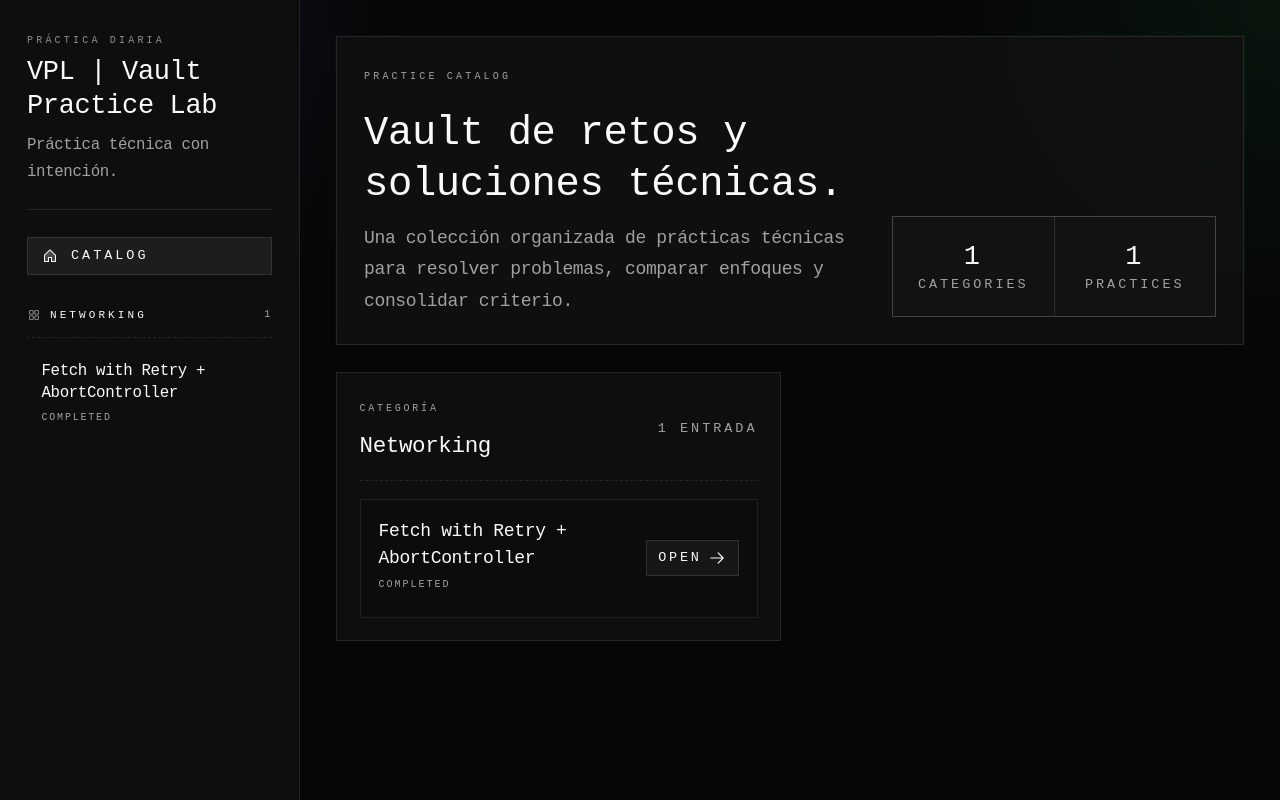
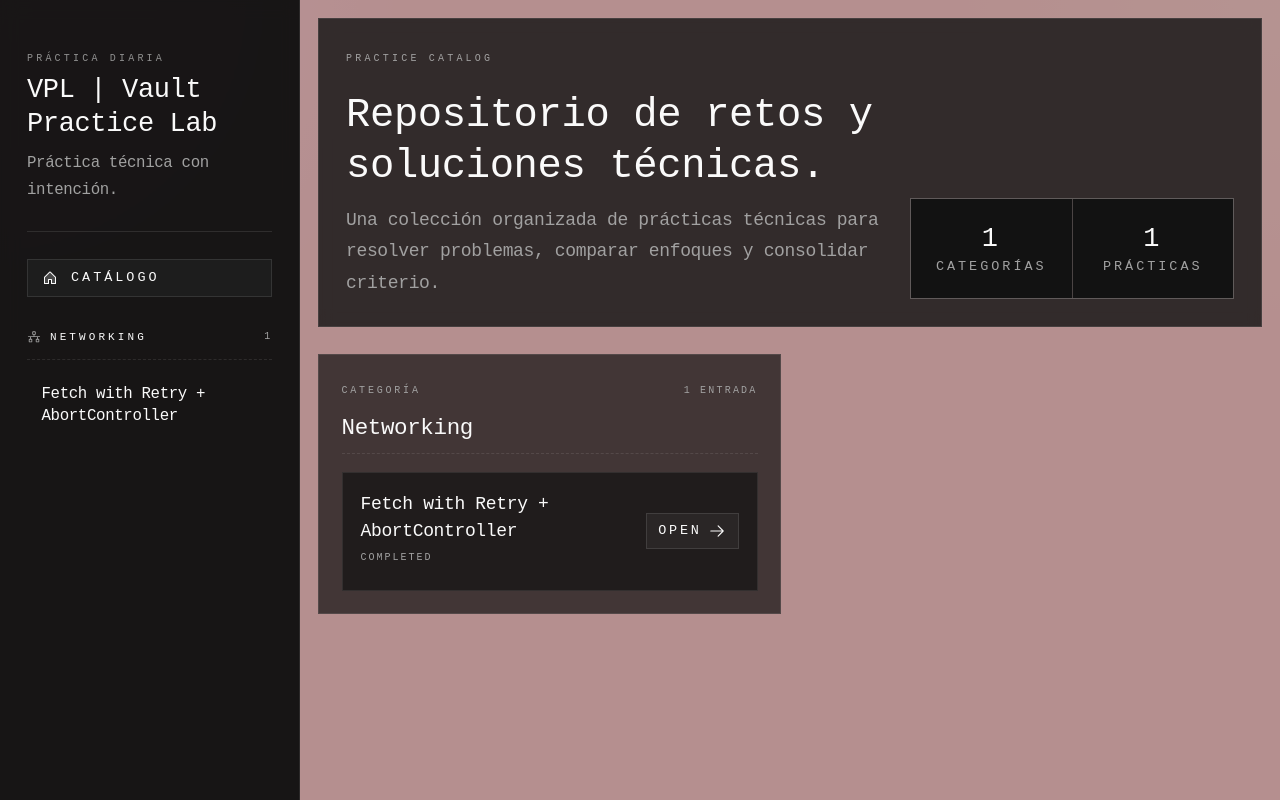
Before and after one commit to RE15EL/VPL, a React (Vite) app: page / in a window 1280 px wide. Built offline with nearby package versions, Linux system fonts and the light colour scheme.

Commit message:
refactor(ui): simplify catalog shell layout

```diff
--- a/src/app/layout/app-shell.tsx
+++ b/src/app/layout/app-shell.tsx
@@ -1,18 +1,12 @@
-import { HouseIcon, SquaresFourIcon } from "@phosphor-icons/react";
+import { HouseIcon, NetworkIcon } from "@phosphor-icons/react";
 import { NavLink, Outlet } from "react-router-dom";
 
 import { practiceCategoryGroups } from "@/app/catalog/practices";
-import { getPracticeHref, type PracticeStatus } from "@/app/catalog/types";
+import { getPracticeHref } from "@/app/catalog/types";
 import { cn } from "@/lib/utils";
 
 import { RotatingSlogan } from "../../components/rotating-slogan";
 import { brandSlogans } from "@/constants/brand-slogans";
-
-const statusLabel: Record<PracticeStatus, string> = {
-  draft: "Draft",
-  "in-progress": "In progress",
-  completed: "Completed",
-};
 
 const formatCategoryTitle = (value: string) =>
   value
@@ -22,9 +16,9 @@ const formatCategoryTitle = (value: string) =>
 
 export function AppShell() {
   return (
-    <div className="mx-auto grid min-h-svh w-full max-w-360 lg:grid-cols-[300px_minmax(0,1fr)]">
-      <aside className="border-b border-border/70 bg-sidebar/95 px-5 py-6 backdrop-blur lg:sticky lg:top-0 lg:h-svh lg:border-r lg:border-b-0 lg:px-6">
-        <div className="flex items-start justify-between gap-4 border-b border-sidebar-border pb-5">
+    <div className="mx-auto grid min-h-svh w-full max-w-360 lg:grid-cols-[300px_minmax(0,1fr)] bg-red-200/70">
+      <aside className="border-b border-border/70 bg-sidebar/95 p-4 backdrop-blur lg:sticky lg:top-0 lg:h-svh lg:border-r lg:border-b-0 lg:px-6">
+        <div className="flex items-start justify-between gap-4 border-b border-sidebar-border md:py-6">
           <div className="space-y-2">
             <RotatingSlogan items={brandSlogans} />
             <h1 className="max-w-[12ch] text-2xl leading-tight text-sidebar-foreground">
@@ -49,13 +43,13 @@ export function AppShell() {
             }
           >
             <HouseIcon size={16} weight="duotone" />
-            Catalog
+            Catálogo
           </NavLink>
 
           {practiceCategoryGroups.map((group) => (
             <section key={group.category} className="space-y-2">
               <div className="flex items-center gap-2 border-b border-dashed border-sidebar-border/90 pb-2">
-                <SquaresFourIcon size={14} className="text-muted-foreground" />
+                <NetworkIcon size={14} className="text-muted-foreground" />
                 <h2 className="text-[11px] uppercase tracking-[0.28em] text-sidebar-foreground">
                   {formatCategoryTitle(group.category)}
                 </h2>
@@ -79,9 +73,6 @@ export function AppShell() {
                     }
                   >
                     <p className="text-sm leading-snug">{practice.title}</p>
-                    <p className="mt-1 text-[10px] uppercase tracking-[0.18em] text-muted-foreground">
-                      {statusLabel[practice.status]}
-                    </p>
                   </NavLink>
                 ))}
               </div>
@@ -91,7 +82,7 @@ export function AppShell() {
       </aside>
 
       <div className="min-w-0">
-        <main className="min-h-svh px-4 py-4 sm:px-6 sm:py-6 lg:px-8 lg:py-8">
+        <main className="min-h-svh p-4">
           <Outlet />
         </main>
       </div>
--- a/src/app/pages/catalog-home.tsx
+++ b/src/app/pages/catalog-home.tsx
@@ -1,7 +1,10 @@
 import { ArrowRight } from "@phosphor-icons/react";
 import { Link } from "react-router-dom";
 
-import { practiceCategoryGroups, practiceDefinitions } from "@/app/catalog/practices";
+import {
+  practiceCategoryGroups,
+  practiceDefinitions,
+} from "@/app/catalog/practices";
 import { getPracticeHref } from "@/app/catalog/types";
 import { Button } from "@/components/ui/button";
 
@@ -21,21 +24,26 @@ export function CatalogHomePage() {
         <div className="mt-4 flex flex-col gap-6 lg:flex-row lg:items-end lg:justify-between">
           <div className="max-w-3xl space-y-3">
             <h1 className="text-3xl leading-tight text-foreground sm:text-4xl">
-              Vault de retos y soluciones técnicas.
+              Repositorio de retos y soluciones técnicas.
             </h1>
             <p className="max-w-2xl text-sm leading-7 text-muted-foreground sm:text-base">
-              Una colección organizada de prácticas técnicas para resolver problemas, comparar enfoques y consolidar criterio.
+              Una colección organizada de prácticas técnicas para resolver
+              problemas, comparar enfoques y consolidar criterio.
             </p>
           </div>
 
           <div className="grid grid-cols-2 gap-px border border-border bg-border text-center text-xs uppercase tracking-[0.22em] sm:min-w-72">
             <div className="bg-card px-4 py-5">
-              <p className="text-2xl text-foreground">{practiceCategoryGroups.length}</p>
-              <p className="mt-2 text-muted-foreground">Categories</p>
+              <p className="text-2xl text-foreground">
+                {practiceCategoryGroups.length}
+              </p>
+              <p className="mt-2 text-muted-foreground">Categorías</p>
             </div>
             <div className="bg-card px-4 py-5">
-              <p className="text-2xl text-foreground">{practiceDefinitions.length}</p>
-              <p className="mt-2 text-muted-foreground">Practices</p>
+              <p className="text-2xl text-foreground">
+                {practiceDefinitions.length}
+              </p>
+              <p className="mt-2 text-muted-foreground">Prácticas</p>
             </div>
           </div>
         </div>
@@ -43,17 +51,24 @@ export function CatalogHomePage() {
 
       <section className="grid gap-4 xl:grid-cols-2">
         {practiceCategoryGroups.map((group) => (
-          <article key={group.category} className="border border-border/80 bg-card/70 p-5">
-            <div className="flex items-center justify-between gap-4 border-b border-dashed border-border/80 pb-4">
-              <div>
+          <article
+            key={group.category}
+            className="border border-border/80 bg-card/70 p-5"
+          >
+            <div className="border-b border-dashed border-border/80 pb-2">
+              <div className="w-full flex items-center justify-between">
                 <p className="text-[10px] uppercase tracking-[0.28em] text-muted-foreground">
                   Categoría
                 </p>
-                <h2 className="mt-2 text-xl text-foreground">{formatCategoryTitle(group.category)}</h2>
+
+                <p className="text-[10px] uppercase tracking-[0.22em] text-muted-foreground">
+                  {group.practices.length} entrada
+                </p>
               </div>
-              <p className="text-xs uppercase tracking-[0.22em] text-muted-foreground">
-                {group.practices.length} entrada
-              </p>
+
+              <h2 className="mt-2 text-xl text-foreground">
+                {formatCategoryTitle(group.category)}
+              </h2>
             </div>
 
             <div className="mt-4 space-y-3">
@@ -63,13 +78,19 @@ export function CatalogHomePage() {
                   className="flex flex-col gap-3 border border-border/70 bg-background/60 p-4 sm:flex-row sm:items-center sm:justify-between"
                 >
                   <div>
-                    <p className="text-base text-foreground">{practice.title}</p>
+                    <p className="text-base text-foreground">
+                      {practice.title}
+                    </p>
                     <p className="mt-1 text-[10px] uppercase tracking-[0.2em] text-muted-foreground">
                       {practice.status}
                     </p>
                   </div>
 
-                  <Button asChild variant="outline" className="uppercase tracking-[0.2em]">
+                  <Button
+                    asChild
+                    variant="outline"
+                    className="uppercase tracking-[0.2em]"
+                  >
                     <Link to={getPracticeHref(practice)}>
                       Open
                       <ArrowRight size={14} />
```
